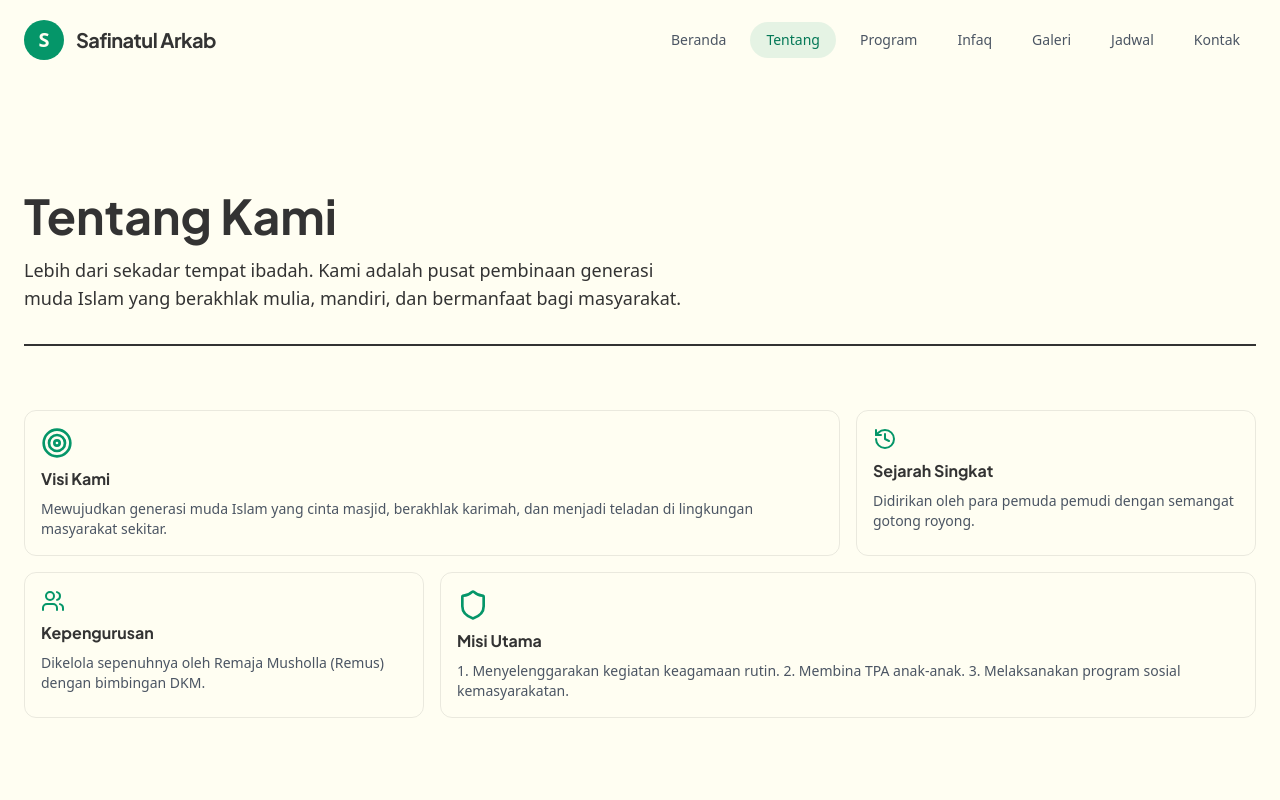
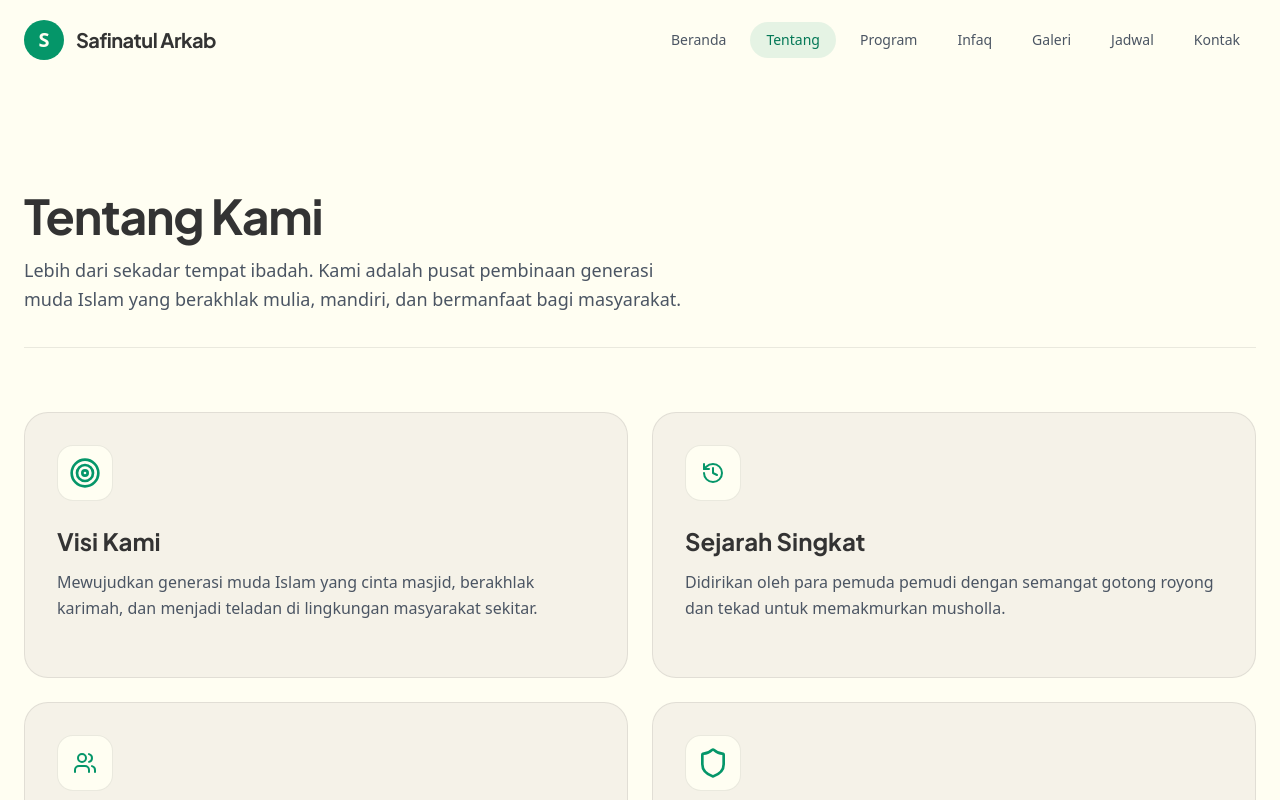
Before and after one commit to kaz-hero123/Musholla-Safinatul-Arkab, a Next.js app: page /tentang in a window 1280 px wide. Shown: the top 800 px of the page. Built offline with nearby package versions, Linux system fonts and the light colour scheme.

Commit message:
refactor(about): remove bentogrid dependency and simplify layout

```diff
--- a/src/components/sections/About.tsx
+++ b/src/components/sections/About.tsx
@@ -1,52 +1,7 @@
-"use client";
 import React from "react";
-import { BentoGrid, BentoGridItem } from "@/components/ui/bento-grid";
-import { motion } from "framer-motion";
 import { History, Target, Users, Shield } from "lucide-react";
 
 export default function About() {
-  return (
-    <section id="about" className="py-24 px-6 relative bg-warm-bg overflow-hidden">
-      <div className="max-w-7xl mx-auto relative z-10">
-        <motion.div
-          initial={{ opacity: 0, y: 20 }}
-          whileInView={{ opacity: 1, y: 0 }}
-          viewport={{ once: true, amount: 0.3 }}
-          transition={{ duration: 0.6 }}
-          className="mb-16 border-b-2 border-warm-text/10 pb-8"
-        >
-          <h2 className="text-4xl md:text-5xl font-display font-bold text-warm-text mb-4">
-            Tentang Kami
-          </h2>
-          <p className="text-warm-text/80 max-w-2xl text-lg">
-            Lebih dari sekadar tempat ibadah. Kami adalah pusat pembinaan generasi muda Islam yang berakhlak mulia, mandiri, dan bermanfaat bagi masyarakat.
-          </p>
-        </motion.div>
-
-        <BentoGrid className="max-w-7xl mx-auto grid-cols-1 md:grid-cols-2 lg:grid-cols-3">
-          {items.map((item, i) => (
-            <motion.div
-              key={i}
-              initial={{ opacity: 0, y: 20 }}
-              whileInView={{ opacity: 1, y: 0 }}
-              viewport={{ once: true }}
-              transition={{ delay: i * 0.1, duration: 0.5 }}
-              className={i === 0 || i === 3 ? "md:col-span-2" : ""}
-            >
-              <BentoGridItem
-                title={item.title}
-                description={item.description}
-                icon={item.icon}
-                className="h-full"
-              />
-            </motion.div>
-          ))}
-        </BentoGrid>
-      </div>
-    </section>
-  );
-}
-
   const items = [
     {
       title: "Visi Kami",
@@ -55,12 +10,12 @@ const items = [
     },
     {
       title: "Sejarah Singkat",
-    description: "Didirikan oleh para pemuda pemudi dengan semangat gotong royong.",
+      description: "Didirikan oleh para pemuda pemudi dengan semangat gotong royong dan tekad untuk memakmurkan musholla.",
       icon: <History className="h-6 w-6 text-emerald-primary" />,
     },
     {
       title: "Kepengurusan",
-    description: "Dikelola sepenuhnya oleh Remaja Musholla (Remus) dengan bimbingan DKM.",
+      description: "Dikelola sepenuhnya oleh Remaja Musholla (Remus) dengan bimbingan dan arahan DKM setempat.",
       icon: <Users className="h-6 w-6 text-emerald-primary" />,
     },
     {
@@ -69,3 +24,38 @@ const items = [
       icon: <Shield className="h-8 w-8 text-emerald-primary" />,
     },
   ];
+
+  return (
+    <section className="py-24 px-6 bg-bg-primary">
+      <div className="max-w-7xl mx-auto">
+        <div className="mb-16 border-b border-border pb-8">
+          <h2 className="text-3xl md:text-5xl font-display font-bold text-text-primary mb-4 tracking-tight">
+            Tentang Kami
+          </h2>
+          <p className="text-text-secondary max-w-2xl text-lg leading-relaxed">
+            Lebih dari sekadar tempat ibadah. Kami adalah pusat pembinaan generasi muda Islam yang berakhlak mulia, mandiri, dan bermanfaat bagi masyarakat.
+          </p>
+        </div>
+
+        <div className="grid grid-cols-1 md:grid-cols-2 gap-6">
+          {items.map((item, i) => (
+            <div
+              key={i}
+              className={`bg-bg-secondary border border-border p-8 rounded-3xl flex flex-col justify-between ${
+                i === 0 || i === 3 ? "md:col-span-2 lg:col-span-1" : ""
+              }`}
+            >
+              <div className="mb-6">
+                <div className="w-14 h-14 rounded-2xl bg-bg-primary border border-border flex items-center justify-center mb-6">
+                  {item.icon}
+                </div>
+                <h3 className="font-display text-2xl font-bold text-text-primary mb-3">{item.title}</h3>
+                <p className="text-text-secondary leading-relaxed whitespace-pre-line">{item.description}</p>
+              </div>
+            </div>
+          ))}
+        </div>
+      </div>
+    </section>
+  );
+}
--- a/src/components/ui/bento-grid.tsx
+++ /dev/null
@@ -1,54 +0,0 @@
-import { cn } from "@/lib/utils";
-
-export const BentoGrid = ({
-  className,
-  children,
-}: {
-  className?: string;
-  children?: React.ReactNode;
-}) => {
-  return (
-    <div
-      className={cn(
-        "grid grid-cols-1 md:grid-cols-3 gap-4 max-w-7xl mx-auto auto-rows-min",
-        className
-      )}
-    >
-      {children}
-    </div>
-  );
-};
-
-export const BentoGridItem = ({
-  className,
-  title,
-  description,
-  header,
-  icon,
-}: {
-  className?: string;
-  title?: string | React.ReactNode;
-  description?: string | React.ReactNode;
-  header?: React.ReactNode;
-  icon?: React.ReactNode;
-}) => {
-  return (
-    <div
-      className={cn(
-        "row-span-1 rounded-xl group/bento transition duration-200 p-4 border border-border justify-between flex flex-col space-y-4 relative overflow-hidden",
-        className
-      )}
-    >
-      {header}
-      <div className="group-hover/bento:translate-x-2 transition duration-200 z-10 relative">
-        {icon}
-        <div className="font-display font-bold text-text-primary mb-2 mt-2">
-          {title}
-        </div>
-        <div className="font-sans font-normal text-text-secondary text-sm">
-          {description}
-        </div>
-      </div>
-    </div>
-  );
-};
```
Lines whose indentation alone changed are shown as unchanged.
